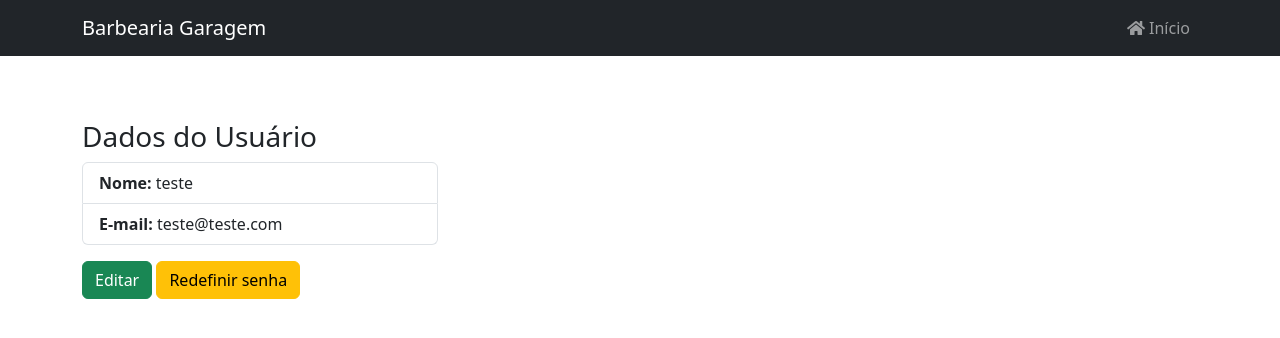
After one commit to jpribeirogoncalves/barber-agendar, a PHP site: page /perfil_user.php in a window 1280 px wide. The commit adds this page. Shown: the top 338 px of the page. Run offline with PHP 8.4, Linux system fonts and the light colour scheme; a user stored in the database is signed in; data comes from the database, SQL or seed files in the repository.

Commit message:
Alterações de estilo e adição da pagina de perfil

```diff
--- /dev/null
+++ b/perfil_user.php
@@ -0,0 +1,91 @@
+<?php
+session_start();
+
+// Verifica se o usuário está logado, se não estiver, redireciona para a página de login
+if (!isset($_SESSION['usuario_logado'])) {
+    header('Location: login.php');
+    exit();
+}
+
+// Inclua o arquivo de configuração do banco de dados e outras funcionalidades necessárias
+include 'config.php';
+
+// Inicializa as variáveis de nome e email
+$nome = $email = '';
+
+// Verifica se $_SESSION['user_id'] está definido antes de usá-lo
+if (isset($_SESSION['usuario_id'])) {
+    $user_id = $_SESSION['usuario_id'];
+
+    // Consulta para obter os detalhes do usuário a partir do banco de dados
+    $query_user = "SELECT nome, email FROM usuarios WHERE id = $user_id";
+    $result_user = $conn->query($query_user);
+
+    if ($result_user && $result_user->num_rows > 0) {
+        $row_user = $result_user->fetch_assoc();
+        $nome = $row_user['nome'];
+        $email = $row_user['email'];
+    } else {
+        // Trate o caso em que os dados do usuário não puderam ser obtidos
+        // Isso pode incluir redirecionar para outra página ou exibir uma mensagem de erro
+    }
+}
+?>
+
+<!DOCTYPE html>
+<html lang="pt-BR">
+<head>
+    <meta charset="UTF-8">
+    <meta name="viewport" content="width=device-width, initial-scale=1.0">
+    <title>Perfil do Usuário</title>
+    <link rel="stylesheet" href="https://unpkg.com/bootstrap/dist/css/bootstrap.min.css">
+    <link rel="stylesheet" href="https://cdnjs.cloudflare.com/ajax/libs/font-awesome/5.15.4/css/all.min.css">
+    <link rel="stylesheet" href="styles.css">
+</head>
+<body>
+
+    <nav class="navbar navbar-expand-lg navbar-dark bg-dark fixed-top">
+        <div class="container">
+            <a class="navbar-brand" href="#">Barbearia Garagem</a>
+            <button class="navbar-toggler" type="button" data-bs-toggle="collapse" data-bs-target="#navbarNav"
+                aria-controls="navbarNav" aria-expanded="false" aria-label="Toggle navigation">
+                <span class="navbar-toggler-icon"></span>
+            </button>
+            <div class="collapse navbar-collapse" id="navbarNav">
+                <ul class="navbar-nav ms-auto">
+                    <li class="nav-item">
+                        <a class="nav-link" href="index.php">
+                            <i class="fas fa-home"></i> <!-- Ícone de casa -->
+                            Início
+                        </a>
+                    </li>
+                </ul>
+            </div>
+        </div>
+    </nav>
+    <br>
+    <br>
+    <br>
+
+    <div class="container mt-5">
+
+        <!-- Dados do usuário em uma lista -->
+        <div class="row">
+            <div class="col-md-4">
+                <h3>Dados do Usuário</h3>
+                <ul class="list-group">
+                    <li class="list-group-item"><strong>Nome:</strong> <?php echo $nome; ?></li>
+                    <li class="list-group-item"><strong>E-mail:</strong> <?php echo $email; ?></li>
+                    <!-- Outros campos do perfil -->
+                </ul>
+                <a href="editar_perfil.php" class="btn btn-success mt-3">Editar</a>
+                <a href="redefinir_senha.php" class="btn btn-warning mt-3">Redefinir senha</a>
+            </div>
+        </div>
+    </div>
+
+    <!-- Seu rodapé ou outros elementos comuns aqui -->
+
+    <script src="https://unpkg.com/bootstrap/dist/js/bootstrap.bundle.min.js"></script>
+</body>
+</html>
```
Also changed, not shown: agendar.php (+13 -2 lines), horarios_marcados.php (+6 -2 lines), index.php (+22 -5 lines).
